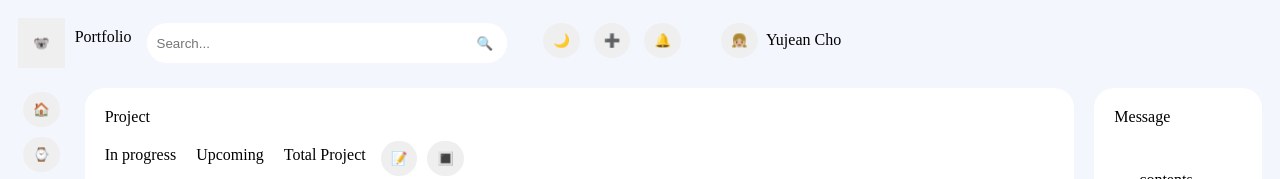
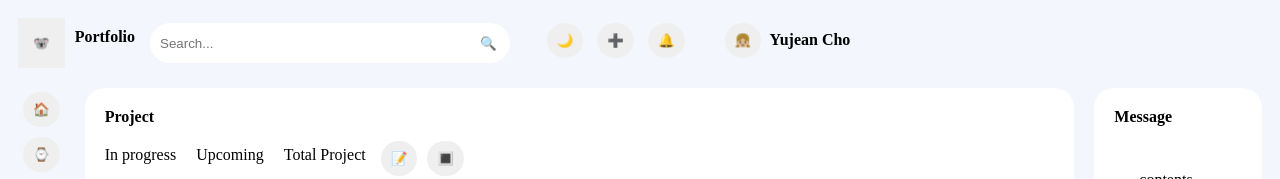
Before and after one commit to fhsi1/resourceManage, a plain HTML site: page index.html in a window 1280 px wide. Shown: the top 179 px of the page. Drawn offline with Linux system fonts and the light colour scheme.

Commit message:
[UPDATE] title font bold

```diff
--- a/src/css/aside.css
+++ b/src/css/aside.css
@@ -8,6 +8,7 @@ aside {
 
 .aside-title {
   padding: 10px;
+  font-weight: bold;
 }
 
 .aside-box {
--- a/src/css/header.css
+++ b/src/css/header.css
@@ -17,6 +17,7 @@ header {
 
 .page-title {
   padding: 10px;
+  font-weight: bold;
 }
 
 .search-box {
@@ -46,6 +47,7 @@ input:focus {
 
 .profile {
   margin-left: 30px;
+  font-weight: bold;
 }
 
 .header-btns {
--- a/src/css/main.css
+++ b/src/css/main.css
@@ -14,6 +14,7 @@ main {
 
 .main-title {
   padding: 10px;
+  font-weight: bold;
 }
 
 .project-summary {
```
